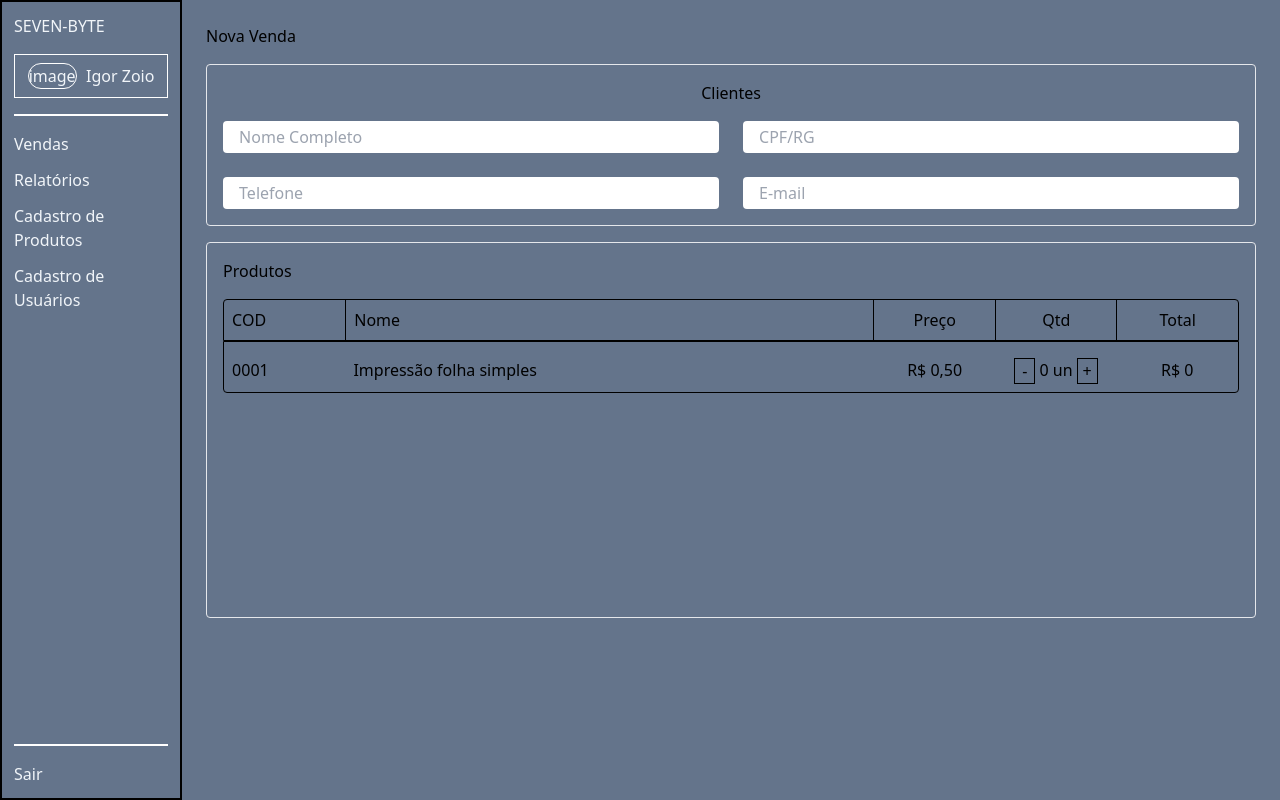
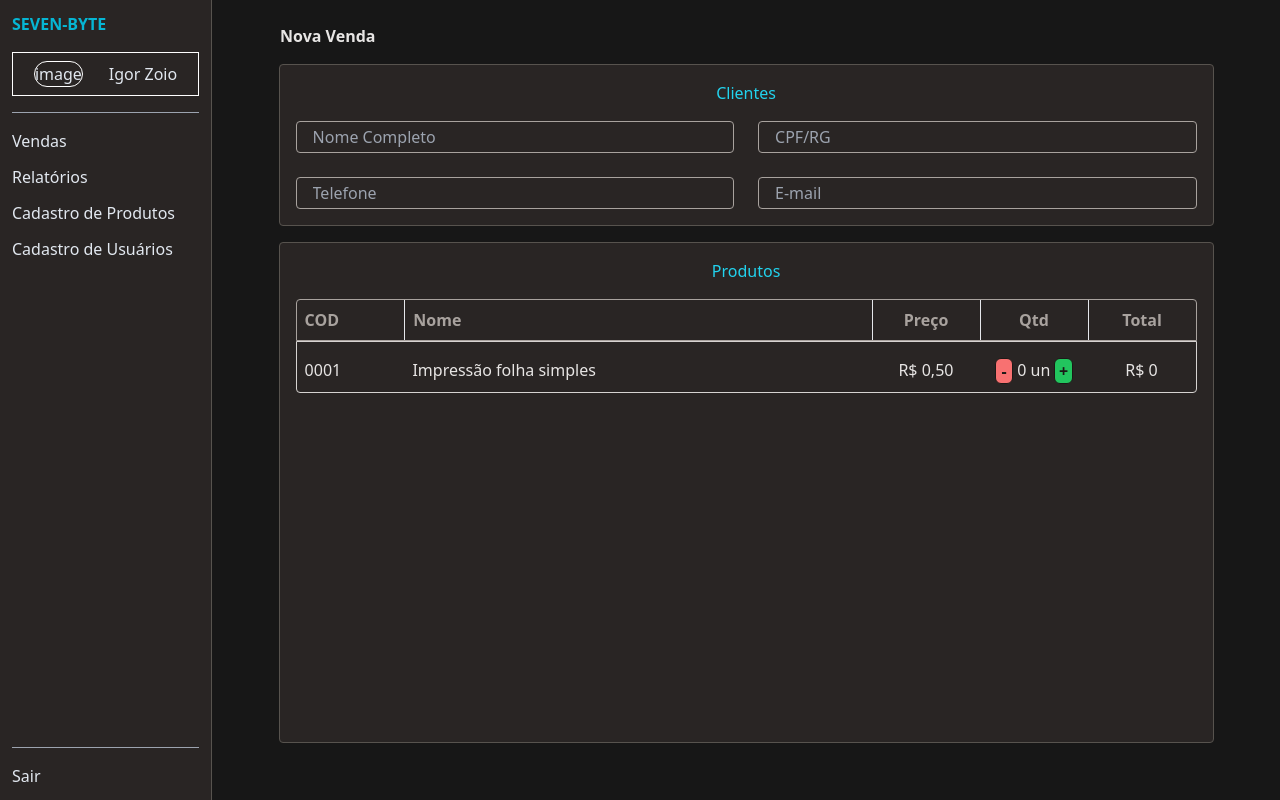
Before and after one commit to painlenk/sales-island, a Next.js app: page / in a window 1280 px wide. Built offline with nearby package versions, Linux system fonts and the light colour scheme.

Commit message:
style: modifica cores e ajusta estilo

```diff
--- a/src/components/Header/Logout/index.tsx
+++ b/src/components/Header/Logout/index.tsx
@@ -1,3 +1,7 @@
 export const Logout = () => {
-  return <span className="hover:underline cursor-pointer">Sair</span>;
+  return (
+    <span className="hover:underline cursor-pointer hover:text-cyan-400">
+      Sair
+    </span>
+  );
 };
--- a/src/components/Header/Nav/index.tsx
+++ b/src/components/Header/Nav/index.tsx
@@ -2,10 +2,18 @@ export const Nav = () => {
   return (
     <nav className="h-full">
       <ul className="flex flex-col gap-3">
-        <li className="hover:underline cursor-pointer ">Vendas</li>
-        <li className="hover:underline cursor-pointer">Relatórios</li>
-        <li className="hover:underline cursor-pointer">Cadastro de Produtos</li>
-        <li className="hover:underline cursor-pointer">Cadastro de Usuários</li>
+        <li className="hover:underline cursor-pointer hover:text-cyan-400 ">
+          Vendas
+        </li>
+        <li className="hover:underline cursor-pointer hover:text-cyan-400">
+          Relatórios
+        </li>
+        <li className="hover:underline cursor-pointer hover:text-cyan-400">
+          Cadastro de Produtos
+        </li>
+        <li className="hover:underline cursor-pointer hover:text-cyan-400">
+          Cadastro de Usuários
+        </li>
       </ul>
     </nav>
   );
--- a/src/components/Header/Org/index.tsx
+++ b/src/components/Header/Org/index.tsx
@@ -7,7 +7,7 @@ interface IProps {
 const Org: React.FC<IProps> = ({ title }) => {
   return (
     <div>
-      <h1 className="uppercase">{title}</h1>
+      <h1 className="uppercase text-cyan-500 font-semibold">{title}</h1>
     </div>
   );
 };
--- a/src/components/Header/index.tsx
+++ b/src/components/Header/index.tsx
@@ -6,12 +6,12 @@ import { Logout } from "./Logout";
 
 export const Header = () => {
   return (
-    <div className="w-full h-full p-3 border border-black gap-4 flex flex-col text-slate-100">
+    <div className="w-full h-full p-3  gap-4 flex flex-col text-slate-200">
       <Org title="Seven-Byte" />
       <User />
-      <Divider />
+      <Divider color="#9ca3af" />
       <Nav />
-      <Divider />
+      <Divider color="#9ca3af" />
       <Logout />
     </div>
   );
--- a/src/components/Layout/index.tsx
+++ b/src/components/Layout/index.tsx
@@ -5,8 +5,8 @@ interface IProps {
 
 export const Layout: React.FC<IProps> = ({ children }) => {
   return (
-    <div className="w-screen h-screen flex bg-slate-500">
-      <header className="border border-black w-1/6 h-full">
+    <div className="w-screen h-screen flex bg-neutral-900 ">
+      <header className=" w-1/5 h-full bg-stone-800 border-r border-stone-600">
         <Header />
       </header>
       {children}
--- a/src/components/Sale/ClientForm/index.tsx
+++ b/src/components/Sale/ClientForm/index.tsx
@@ -1,33 +1,33 @@
 export const ClientForm = () => {
   return (
-    <div className="flex flex-col border w-full  mt-4 mb-4 rounded p-4 text-center">
-      <span>Clientes</span>
+    <div className="flex flex-col w-11/12 mt-4 mb-4 rounded p-4 text-center bg-stone-800 border border-stone-600">
+      <span className="text-cyan-400">Clientes</span>
       <div className="grid grid-cols-2 grid-rows-2 gap-6 selection:border mt-4">
         <input
           type="text"
           id="name"
-          className="rounded px-4 h-8"
+          className="rounded px-4 h-8 bg-stone-800 border border-stone-400 text-stone-200"
           placeholder="Nome Completo"
         />
 
         <input
           type="text"
           id="clientId"
-          className="rounded px-4 h-8"
+          className="rounded px-4 h-8  bg-stone-800 border border-stone-400 text-stone-200"
           placeholder="CPF/RG"
         />
 
         <input
           type="tel"
           id="phone"
-          className="rounded px-4 h-8"
+          className="rounded px-4 h-8  bg-stone-800 border border-stone-400 text-stone-200"
           placeholder="Telefone"
         />
 
         <input
           type="email"
           id="email"
-          className="rounded px-4 h-8"
+          className="rounded px-4 h-8  bg-stone-800 border border-stone-400 text-stone-200"
           placeholder="E-mail"
         />
       </div>
--- a/src/components/Sale/Product/ProductHeader/index.tsx
+++ b/src/components/Sale/Product/ProductHeader/index.tsx
@@ -1,11 +1,11 @@
 export const ProductHeader = () => {
   return (
-    <div className="flex w-full border border-black rounded-t">
+    <div className="flex w-full border  border-stone-400  rounded-t  text-stone-400 font-semibold">
       <div className=" w-1/6 p-2">COD</div>
-      <div className=" w-3/4 border-l border-black p-2">Nome</div>
-      <div className=" w-1/6 border-l border-black p-2 text-center">Preço</div>
-      <div className=" w-1/6 border-l border-black p-2 text-center">Qtd</div>
-      <div className=" w-1/6 border-l border-black p-2 text-center">Total</div>
+      <div className=" w-3/4 border-l  p-2">Nome</div>
+      <div className=" w-1/6 border-l  p-2 text-center">Preço</div>
+      <div className=" w-1/6 border-l  p-2 text-center">Qtd</div>
+      <div className=" w-1/6 border-l  p-2 text-center">Total</div>
     </div>
   );
 };
--- a/src/components/Sale/Product/ProductList/ProductItem/index.tsx
+++ b/src/components/Sale/Product/ProductList/ProductItem/index.tsx
@@ -29,11 +29,17 @@ export const ProductItem = () => {
       <div className="  w-3/4  p-2 ">Impressão folha simples</div>
       <div className=" w-1/6 p-2 text-center ">R$ 0,50</div>
       <div className=" w-1/6 p-2 flex justify-center text-center ">
-        <button className="border border-black w-1/5" onClick={() => subOne()}>
+        <button
+          className="border border-stone-900 w-1/5  bg-red-400  font-bold rounded-md text-stone-900"
+          onClick={() => subOne()}
+        >
           -
         </button>
         <span className="ml-1 mr-1">{qtd} un</span>
-        <button className="border border-black w-1/5" onClick={() => addOne()}>
+        <button
+          className="border border-stone-900  w-1/5 bg-green-500 font-bold rounded-md  text-stone-900"
+          onClick={() => addOne()}
+        >
           +
         </button>
       </div>
--- a/src/components/Sale/Product/ProductList/index.tsx
+++ b/src/components/Sale/Product/ProductList/index.tsx
@@ -2,7 +2,7 @@ import { ProductItem } from "./ProductItem";
 
 export const ProductList = () => {
   return (
-    <div className="flex w-full   mt-2 ">
+    <div className="flex w-full mt-2  text-stone-200">
       <ProductItem />
     </div>
   );
--- a/src/components/Sale/Product/index.tsx
+++ b/src/components/Sale/Product/index.tsx
@@ -3,11 +3,11 @@ import { ProductList } from "./ProductList";
 
 export const Product = () => {
   return (
-    <div className="flex flex-col w-full h-2/4 p-4 border rounded ">
-      <span className="mb-4">Produtos</span>
+    <div className="flex flex-col  w-11/12 h-2/3 p-4 bg-stone-800 border border-stone-600 rounded ">
+      <span className="mb-4 text-center text-cyan-400">Produtos</span>
       <ProductHeader />
 
-      <div className="border border-black rounded-b">
+      <div className="border border-stone-300 rounded-b">
         <ProductList />
       </div>
     </div>
--- a/src/components/Sale/index.tsx
+++ b/src/components/Sale/index.tsx
@@ -3,9 +3,11 @@ import { Product } from "./Product";
 
 export const Sale = () => {
   return (
-    <main className="flex flex-col  p-6 w-full h-full ">
-      <div>
-        <span>Nova Venda</span>
+    <main className="flex flex-col p-6  w-full h-full items-center">
+      <div className="w-full pl-11">
+        <span className="text-stone-200 text-left font-semibold">
+          Nova Venda
+        </span>
       </div>
       <ClientForm />
       <Product />
--- a/src/shared/Divider/index.tsx
+++ b/src/shared/Divider/index.tsx
@@ -1,3 +1,7 @@
-export const Divider = () => {
-  return <div className="w-full border border-white"></div>;
+interface IProps {
+  color?: string;
+}
+
+export const Divider: React.FC<IProps> = ({ color = "black" }) => {
+  return <div style={{ borderBottom: `1px solid ${color}` }}></div>;
 };
```
